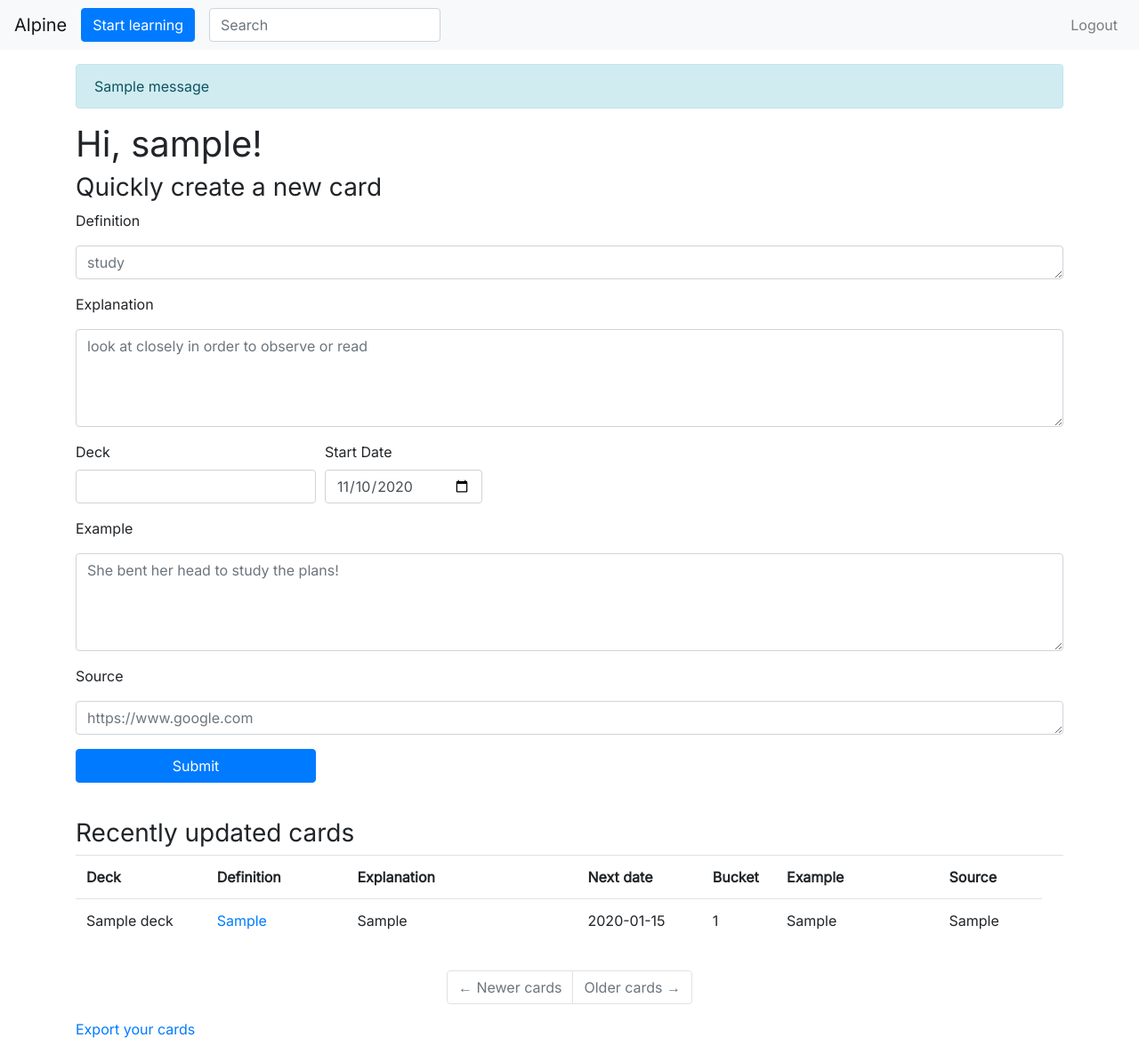
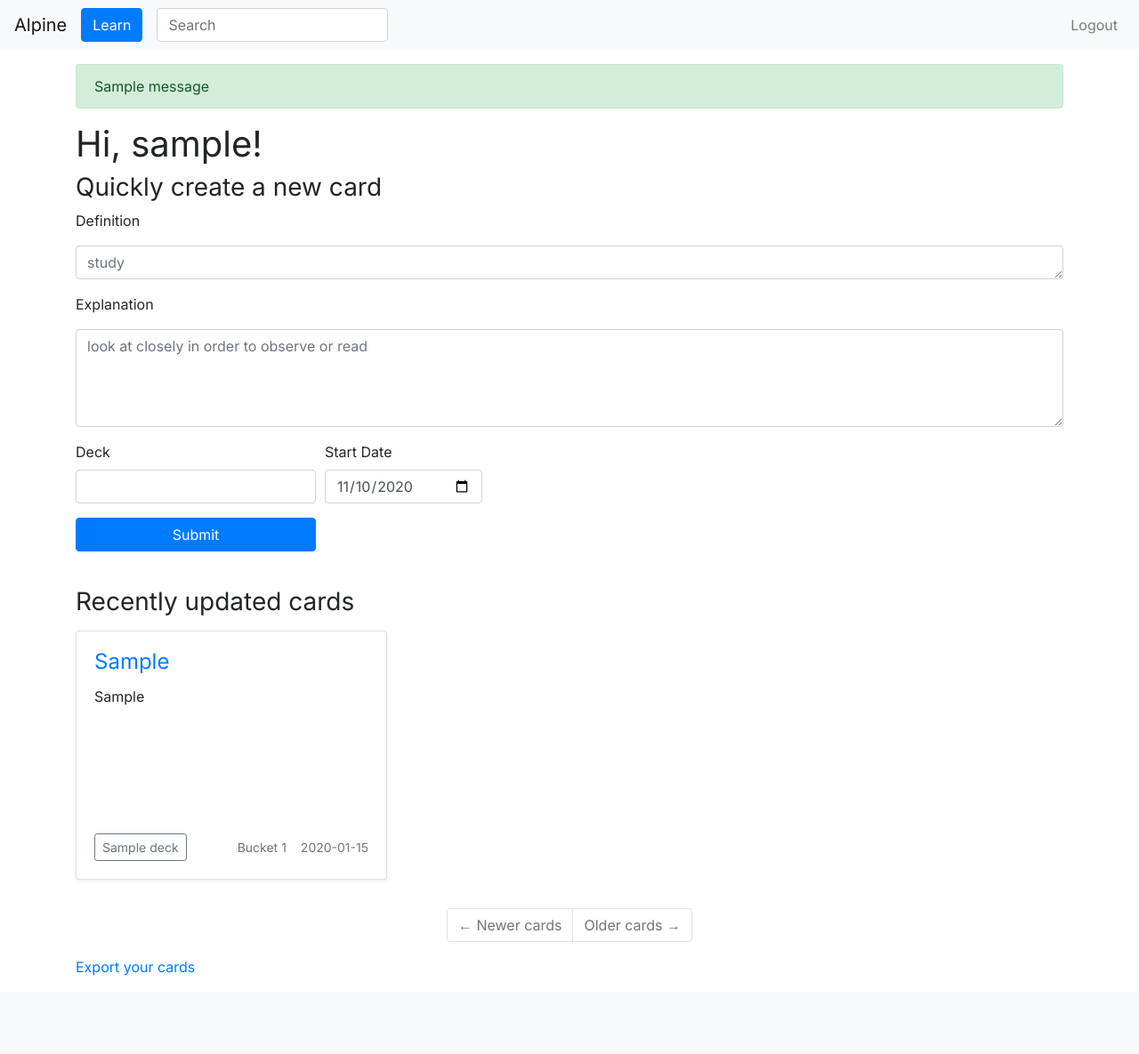
Before and after one commit to alpineapp/alpine, a Flask app: page / in a window 1280 px wide. Shown: the whole page at 89% size. After the commit the page ends 1097 px from the top, so only its background shows below. Run offline with Flask 2, Linux system fonts and the light colour scheme; a user stored in the database is signed in; tables that the repository leaves empty hold one stand-in row (values such as "Sample post"); one stand-in notice (Sample message) is shown; some libraries are stand-ins or nearby versions.

Commit message:
Add Deck and redesign Card UI
Resolves: #21

```diff
--- a/app/main/routes.py
+++ b/app/main/routes.py
@@ -121,14 +121,50 @@ def card_profile(card_id):
         return redirect(url_for('main.index'))
     return render_template('card_profile.html', card=card, form=form)
 
+@bp.route('/<deck_id>/create_card', methods=['GET', 'POST'])
+@login_required
+def create_card(deck_id):
+    form = CardForm()
+    deck = Deck.query.get_or_404(deck_id)
+    if form.validate_on_submit():
+        if form.deck.data != deck.name:
+            flash('You entered a different deck!')
+            return redirect(url_for('main.deck_profile', deck_id=deck.id))
+        card = Card(front=form.front.data, back=form.back.data,
+                    deck_id=deck.id, user_id=current_user.id,
+                    start_date=form.start_date.data, bucket=form.bucket.data,
+                    example=form.example.data, source=form.source.data,
+                    reverse_asking=form.reverse_asking.data)
+        card.set_next_date()
+        db.session.add(card)
+        db.session.commit()
+        flash('Your card is added!')
+        return redirect(url_for('main.deck_profile', deck_id=deck.id))
+    elif request.method == 'GET':
+        form.start_date.data = datetime.today()
+        form.deck.data = deck.name
+    return render_template('create_card.html', form=form)
+
 @bp.route('/card/<card_id>/edit_card', methods=['GET', 'POST'])
 @login_required
 def edit_card(card_id):
     card = Card.query.get_or_404(card_id)
+    deck = card.deck
     if current_user.id != card.user_id:
         return redirect(url_for('main.index'))
     form = CardForm()
-    if form.validate_on_submit():
+    delete_form = DeleteCardForm()
+    if request.method == "GET":
+        form.front.data = card.front
+        form.back.data = card.back
+        form.deck.data = card.deck.name
+        form.start_date.data = card.start_date
+        form.bucket.data = card.bucket
+        form.example.data = card.example
+        form.source.data = card.source
+        form.reverse_asking.data = card.reverse_asking
+        return render_template("edit_card.html", form=form, delete_form=delete_form, mode='edit')
+    if request.form['mode'] == 'submit' and form.validate_on_submit():
         deck_name = form.deck.data or "Unnamed"
         deck = current_user.decks.filter_by(name=deck_name).first()
         if not deck:
@@ -148,17 +184,24 @@ def edit_card(card_id):
         db.session.add(card)
         db.session.commit()
         flash('Your card is edited!')
-        return redirect(url_for('main.card_profile', card_id=card.id))
-    elif request.method == "GET":
-        form.front.data = card.front
-        form.back.data = card.back
-        form.deck.data = card.deck.name
-        form.start_date.data = card.start_date
-        form.bucket.data = card.bucket
-        form.example.data = card.example
-        form.source.data = card.source
-        form.reverse_asking.data = card.reverse_asking
-    return render_template("edit_card.html", form=form, mode='edit')
+    elif request.form['mode'] == 'delete':
+        db.session.delete(card)
+        db.session.commit()
+        flash('Your card is deleted!')
+    return redirect(url_for('main.deck_profile', deck_id=deck.id))
+
+@bp.route('/deck/<deck_id>', methods=['GET', 'POST'])
+@login_required
+def deck_profile(deck_id):
+    deck = Deck.query.get_or_404(deck_id)
+    if current_user.id != deck.user_id:
+        return redirect(url_for('main.index'))
+    form = DeleteCardForm()
+    if request.method == 'POST':
+        db.session.delete(deck)
+        db.session.commit()
+        return redirect(url_for('main.index'))
+    return render_template('deck_profile.html', deck=deck, form=form)
 
 @bp.route('/start_learning', methods=['GET', 'POST'])
 @login_required
@@ -168,21 +211,27 @@ def start_learning():
     if start_form.validate_on_submit() and request.form['mode'] == 'start':
         return redirect(url_for('main.learning',
                                 num_random_learned=start_form.num_random_learned.data,
-                                learn_date=start_form.learn_date.data))
+                                learn_date=start_form.learn_date.data,
+                                deck_id=None))
     elif clear_form.validate_on_submit() and request.form['mode'] == 'clear':
         session['lh'] = None
     start_form.learn_date.data = datetime.today()
     return render_template("start_learning.html", start_form=start_form,
                            clear_form=clear_form)
 
-@bp.route('/learning?num_random_learned=<num_random_learned>&learn_date=<learn_date>', methods=['GET', 'POST'])
+@bp.route('/learning', methods=['GET', 'POST'])
 @login_required
-def learning(num_random_learned, learn_date):
+def learning():
+    num_random_learned = request.args.get('num_random_learned', 5)
+    learn_date = request.args.get('learn_date', datetime.today())
+    deck_id = request.args.get('deck_id')
     date_fmt = "%Y-%m-%d"
     if isinstance(learn_date, str):
         learn_date = datetime.strptime(learn_date, date_fmt)
-    lh = LearningHelper(num_random_learned, learn_date)
-    if session.get('lh'):
+    lh = LearningHelper(num_random_learned, learn_date, deck_id)
+    # If deck_id is not None then user is learning a new deck, which
+    # means we should forget his previous unfinished learning session
+    if session.get('lh') and not deck_id:
         lh_dict = session['lh']
         lh.deserialize(lh_dict)
     else:
--- a/app/templates/_card.html
+++ b/app/templates/_card.html
@@ -1,29 +1,21 @@
 <tr id="card-{{ card.id }}" card-id='{{ card.id }}'>
-    <td width='300px'>
-        {% if card.deck %}
-        {{ card.get_deck_name() }}
-        {% endif %}
+    <td>
+        <p><a href="{{ url_for('main.deck_profile', deck_id=card.deck.id) }}">{{ card.get_deck_name() }}</a></p>
     </td>
-    <td width='300px'>
+    <td>
         <span class="card_popup">
-            <p><a href="{{ url_for('main.card_profile', card_id=card.id) }}">{{ card.front }}</a></p>
+            <p><a href="{{ url_for('main.edit_card', card_id=card.id) }}">{{ card.front }}</a></p>
         </span>
     </td>
-    <td width='600px'>
+    <td>
         {{ card.back }}
     </td>
-    <td width='300px'>
+    <td>
         {% if card.next_date %}
         {{ card.next_date.strftime('%Y-%m-%d') }}
         {% endif %}
     </td>
-    <td width='100px'>
+    <td>
         {{ card.bucket }}
     </td>
-    <td width='400px'>
-        {{ card.example }}
-    </td>
-    <td width='200px'>
-        {{ card.source }}
-    </td>
 </tr>
--- /dev/null
+++ b/app/templates/_create_card.html
@@ -0,0 +1,34 @@
+{% import 'bootstrap/form.html' as wtf %}
+
+<form action="" method="post">
+    {{ form.hidden_tag() }}
+    {% with error = form.errors %}
+    {% if error %}
+        <div class="alert alert-danger" role="alert">{{ error }}</div>
+    {% endif %}
+    {% endwith %}
+    <div class='form-group'>
+        <label for="frontLabel">{{ form.front.label }}</label>
+        {{ form.front(rows=1, placeholder='study', class='form-control') }}
+    </div>
+    <div class="form-group">
+        <label for="backLabel">{{ form.back.label }}</label>
+        {{ form.back(rows=4, placeholder='look at closely in order to observe or read',
+                      class='form-control') }}
+    </div>
+    <div class="row form-row">
+        <div class='form-group col-md-3'>
+        <label>{{ form.deck.label.text }}</label>
+            {{ form.deck(class='form-control') }}
+        </div>
+        <div class='form-group col-md-2'>
+            <label>{{ form.start_date.label.text }}</label>
+            {{ form.start_date(class='form-control') }}
+        </div>
+    </div>
+    <div class="row form-row">
+        <div class="form-group col-md-3">
+            {{ form.submit(class='btn btn-primary w-100') }}
+        </div>
+    </div>
+</form>
--- a/app/templates/_edit_card.html
+++ b/app/templates/_edit_card.html
@@ -7,6 +7,7 @@
         <div class="alert alert-danger" role="alert">{{ error }}</div>
     {% endif %}
     {% endwith %}
+    <input id="submitButton" type="hidden" name="mode" value="submit">
     <div class='form-group'>
         <label for="frontLabel">{{ form.front.label }}</label>
         {{ form.front(rows=1, placeholder='study', class='form-control') }}
@@ -48,7 +49,35 @@
     </div>
     <div class="row form-row">
         <div class="form-group col-md-3">
-            {{ form.submit(class='btn btn-primary col-md-12') }}
+            {{ form.submit(class='btn btn-primary w-100') }}
+        </div>
+        <div class="col-md-3">
+            <button type='button' class='btn btn-danger w-100' data-toggle='modal' data-target='#deleteModal'>
+                Delete your card
+            </button>
         </div>
     </div>
 </form>
+<!-- Modal -->
+<div id="deleteModal" class="modal fade" role="dialog">
+    <div class="modal-dialog">
+        <div class="modal-content">
+            <div class="modal-header">
+                <h5 class="modal-title">Confirm Delete</h5>
+                <button type="button" class="close" data-dismiss="modal" aria-label="Close">
+                    <span aria-hidden="true">&times;</span>
+                </button>
+            </div>
+            <div class="modal-body">
+                <p>Are you sure to delete this card?</p>
+            </div>
+            <div class="modal-footer">
+                <form action="" method="post">
+                    <input id="deleteModal" type="hidden" name="mode" value="delete">
+                    <button type="button" class="btn btn-secondary" data-dismiss="modal">Close</button>
+                    {{ delete_form.submit(class='btn btn-danger') }}
+                </form>
+            </div>
+        </div>
+    </div>
+</div>
--- a/app/templates/base.html
+++ b/app/templates/base.html
@@ -16,7 +16,7 @@ rel="stylesheet">
 <nav class="navbar navbar-expand-lg navbar-light bg-light mb-3">
     <a class="navbar-brand" href="{{ url_for('main.index') }}">Alpine</a>
     <a class='btn btn-primary mr-3' href="{{ url_for('main.start_learning') }}">
-        Start learning
+        Learn
     </a>
     <button class="navbar-toggler" type="button" data-toggle="collapse" data-target="#navbarSupportedContent" aria-controls="navbarSupportedContent" aria-expanded="false" aria-label="Toggle navigation">
         <span class="navbar-toggler-icon"></span>
@@ -59,12 +59,15 @@ rel="stylesheet">
     {% endif %}
     {% with messages = get_flashed_messages() %}
     {% if messages %}
-    {% for message in messages %}
+    {% for category, message in get_flashed_messages(with_categories=True) %}
+    {% if category != "message" %}
+    <div class="alert alert-{{ category }}" role="alert">{{ message }}</div>
+    {% else %}
     <div class="alert alert-info" role="alert">{{ message }}</div>
+    {% endif %}
     {% endfor %}
     {% endif %}
     {% endwith %}
-
     {# application content needs to be provided in the app_content block #}
     {% block app_content %}{% endblock %}
 </div>
--- /dev/null
+++ b/app/templates/card.html
@@ -0,0 +1,20 @@
+<div class="col-md-4" id="card-{{ card.id }}" card-id='{{ card.id }}'>
+    <div class="card mb-4 shadow-sm">
+        <div class="card-body">
+            <h4 class="card-title"><a href="{{ url_for('main.edit_card', card_id=card.id) }}">{{ card.front }}</a></h4>
+            <p class="card-text" style="height: 150px">{{ card.back }}</p>
+            <div class="d-flex justify-content-between align-items-center">
+                {% if deck is not defined %}
+                <div class="btn-group">
+                    <a type="button" class="btn btn-sm btn-outline-secondary" href="{{ url_for('main.deck_profile', deck_id=card.deck.id) }}">{{ card.deck.name }}</a>
+                </div>
+                {% endif %}
+                <div class='mr-auto'></div>
+                <small class="text-muted mr-3">Bucket {{ card.bucket }}</small>
+                {% if card.next_date %}
+                <small class="text-muted">{{ card.next_date.strftime('%Y-%m-%d') }}</small>
+                {% endif %}
+            </div>
+        </div>
+    </div>
+</div>
--- /dev/null
+++ b/app/templates/create_card.html
@@ -0,0 +1,5 @@
+{% extends "base.html" %}
+
+{% block app_content %}
+{% include "_create_card.html" %}
+{% endblock %}
--- a/app/templates/index.html
+++ b/app/templates/index.html
@@ -4,25 +4,17 @@
     <h1>Hi, {{ current_user.username }}!</h1>
     {% if form %}
     <h3> Quickly create a new card </h3>
-    {% include "_edit_card.html" %}
+    {% include "_create_card.html" %}
     {% endif %}
     <br>
     <h3> Recently updated cards </h3>
-    <table class="table table-hover">
-        <tr>
-            <th>Deck</th>
-            <th>Definition</th>
-            <th>Explanation</th>
-            <th>Next date</th>
-            <th>Bucket</th>
-            <th>Example</th>
-            <th>Source</th>
-            <th></th>
-        </tr>
-        {% for card in cards %}
-            {% include '_card.html' %}
-        {% endfor %}
-    </table>
+    <div class="album py-2">
+        <div class="row">
+            {% for card in cards %}
+            {% include 'card.html' %}
+            {% endfor %}
+        </div>
+    </div>
     <nav aria-label="...">
         <ul class="pagination justify-content-center">
             <li class="page-item{% if not prev_url %} disabled{% endif %}">
--- a/config.py
+++ b/config.py
@@ -20,7 +20,7 @@ class Config(object):
     MAIL_PASSWORD = os.environ.get('MAIL_PASSWORD')
     ADMINS = ['prinskyen@gmail.com']
     # Pagination
-    CARDS_PER_PAGE = 5
+    CARDS_PER_PAGE = 6
     # Full-text search
     ELASTICSEARCH_URL = os.environ.get('ELASTICSEARCH_URL')
     # Logging
```
Also changed, not shown: app/learning.py (+7 -3 lines), app/templates/deck_profile.html (added, +25 -0 lines), migrations/versions/7bb311a923c6_more_card_info.py (deleted, +0 -42 lines).
